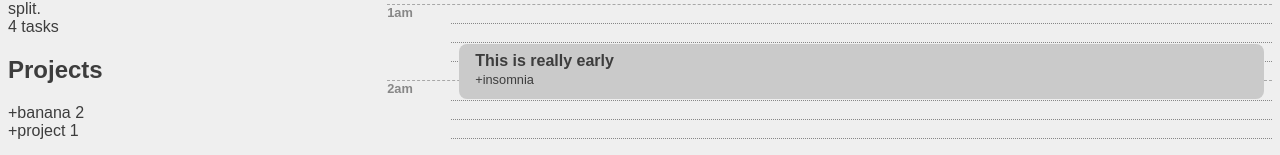
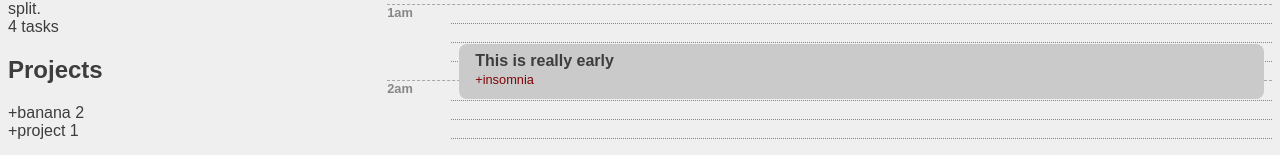
Before and after one commit to y0mbo/todo.txt, a React (Create React App) app: page / in a window 1280 px wide. Shown: the part 148-303 px from the top of the page. Built offline with nearby package versions, Linux system fonts and the light colour scheme; a web font is replaced by a local one.

Commit message:
Added a couple of classes to test the styling for project tags.

```diff
--- a/src/css/style.scss
+++ b/src/css/style.scss
@@ -411,6 +411,9 @@ body {
 .work {color: $orange-900;}
 .event.work {background-color: $orange-300; color: $orange-900;}
 
+/* testing project styling]*/
+.someProject, .meeting {color: $purple-900;}
+.anotherProject, .project {color: $red-900;}
 
 /* Date navigation buttons. Appear at the top of the calendar next to the date */
 .dateNav {
```
